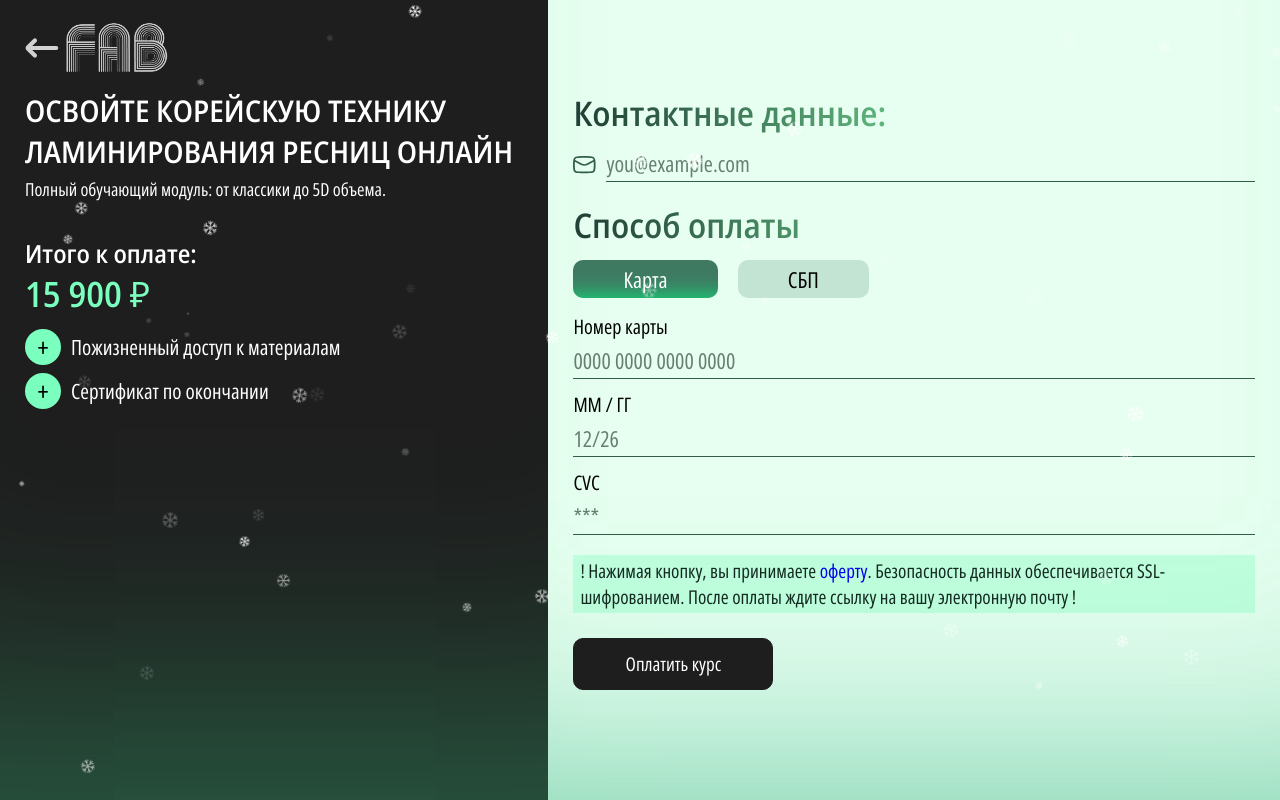
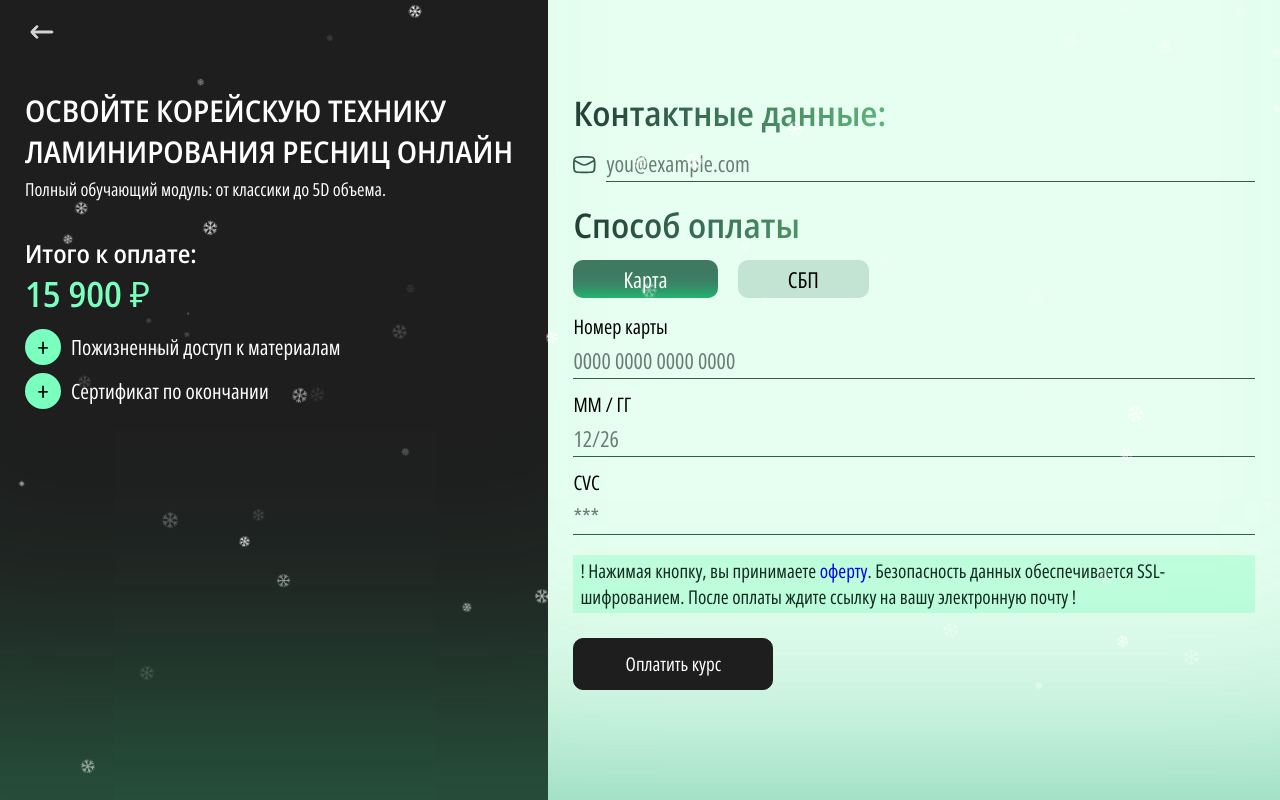
Before and after one commit to elina-commits/eyelashes, a Vue app: page /payment in a window 1280 px wide. Built offline with nearby package versions, Linux system fonts and the light colour scheme.

Commit message:
описание изменений

```diff
--- a/src/components/payment/payment.scss
+++ b/src/components/payment/payment.scss
@@ -34,10 +34,7 @@
 	margin-bottom: 20px;
 	opacity: .8;
 	transition: .3s;
-	&:hover { opacity: 1; }
-
-	.paymentPage__logo-img2  { width: 105px; }
-}
+	&:hover { opacity: 1; }}
 .paymentPage__title
 {
 	font-size: 34px;
--- a/src/components/payment/payment.vue
+++ b/src/components/payment/payment.vue
@@ -4,7 +4,6 @@
 			<div class="paymentPage__left">
 				<router-link class="paymentPage__logo" to="/">
 					<img class="paymentPage__logo-img1" src="@/assets/svg/eyelashes-arrowLeft.svg" alt="Назад">
-					<img class="paymentPage__logo-img2" src="@/assets/images/eyelashes-whiteLogo.png" alt="Лого">
 				</router-link>
 				<h2 class="paymentPage__title">
 					ОСВОЙТЕ КОРЕЙСКУЮ ТЕХНИКУ ЛАМИНИРОВАНИЯ РЕСНИЦ ОНЛАЙН
```
Also changed, not shown: src/assets/images/eyelashes-whiteLogo.png (deleted).
